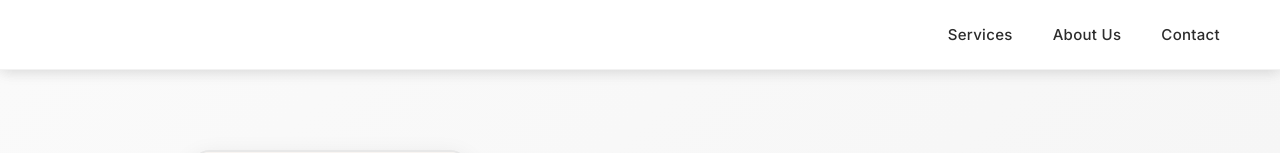
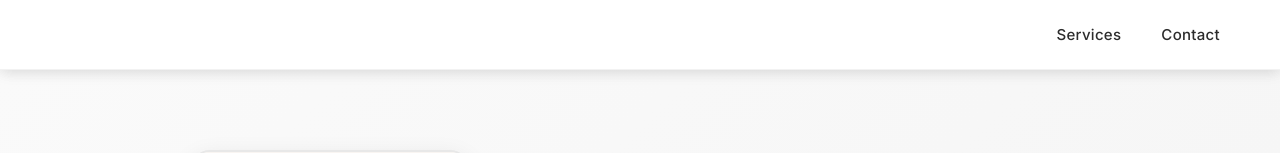
Before and after one commit to tanisnus/Bliss-Body-and-Beauty-Spa, a React (Vite) app: page / in a window 1280 px wide. Shown: the top 153 px of the page. Built offline with nearby package versions, Linux system fonts and the light colour scheme.

Commit message:
Updated Header

```diff
--- a/src/components/Header.jsx
+++ b/src/components/Header.jsx
@@ -19,9 +19,6 @@ export default function Header() {
                     <Link className='header-each-link' to='/service'> Services</Link>
                 </li>
 
-                <li className='header-list-item'>
-                    <Link className='header-each-link'> About Us</Link>
-                </li>
 
                 <li className='header-list-item'>
                     <Link className='header-each-link' to='/contact'> Contact</Link>
```
